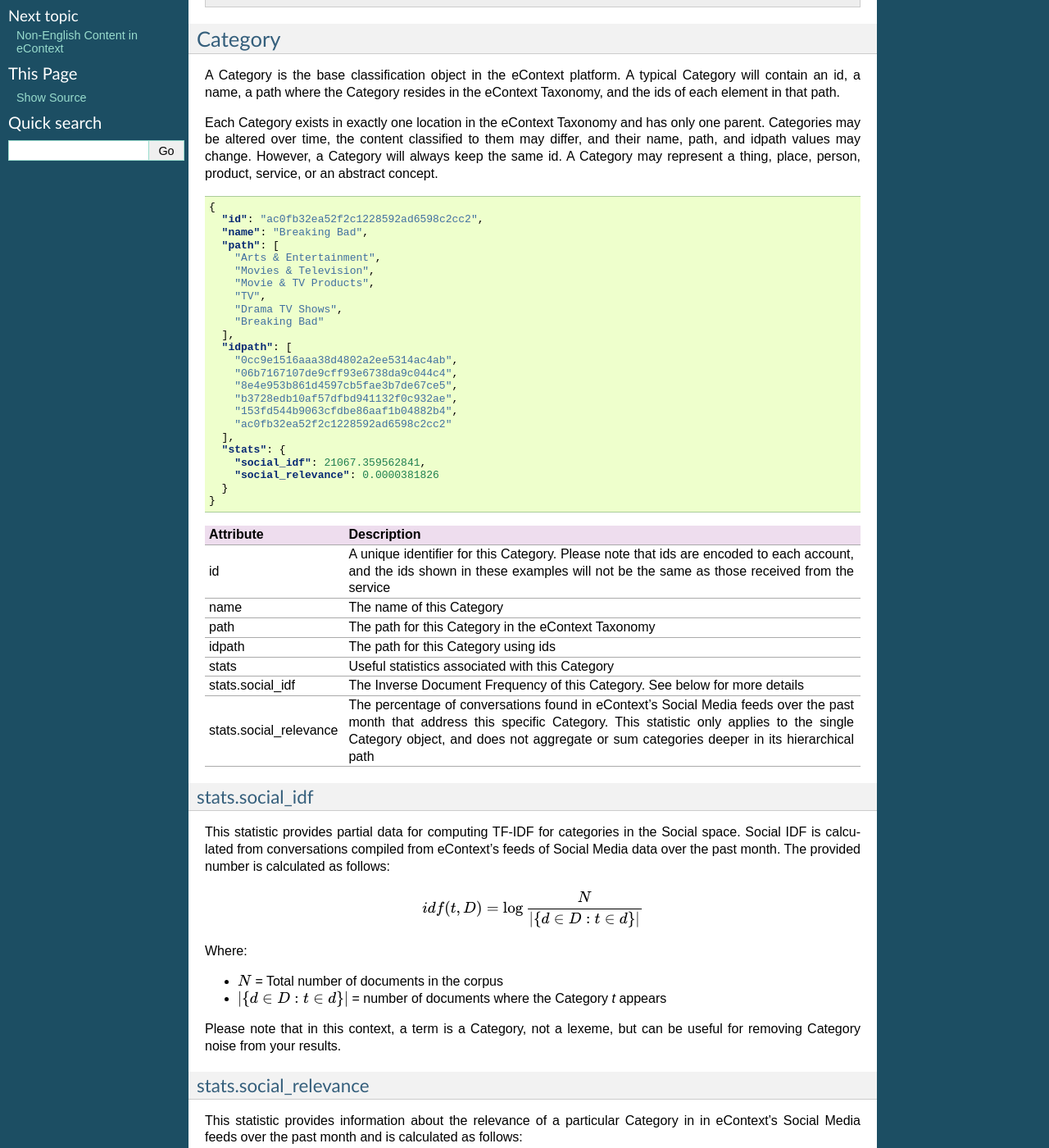
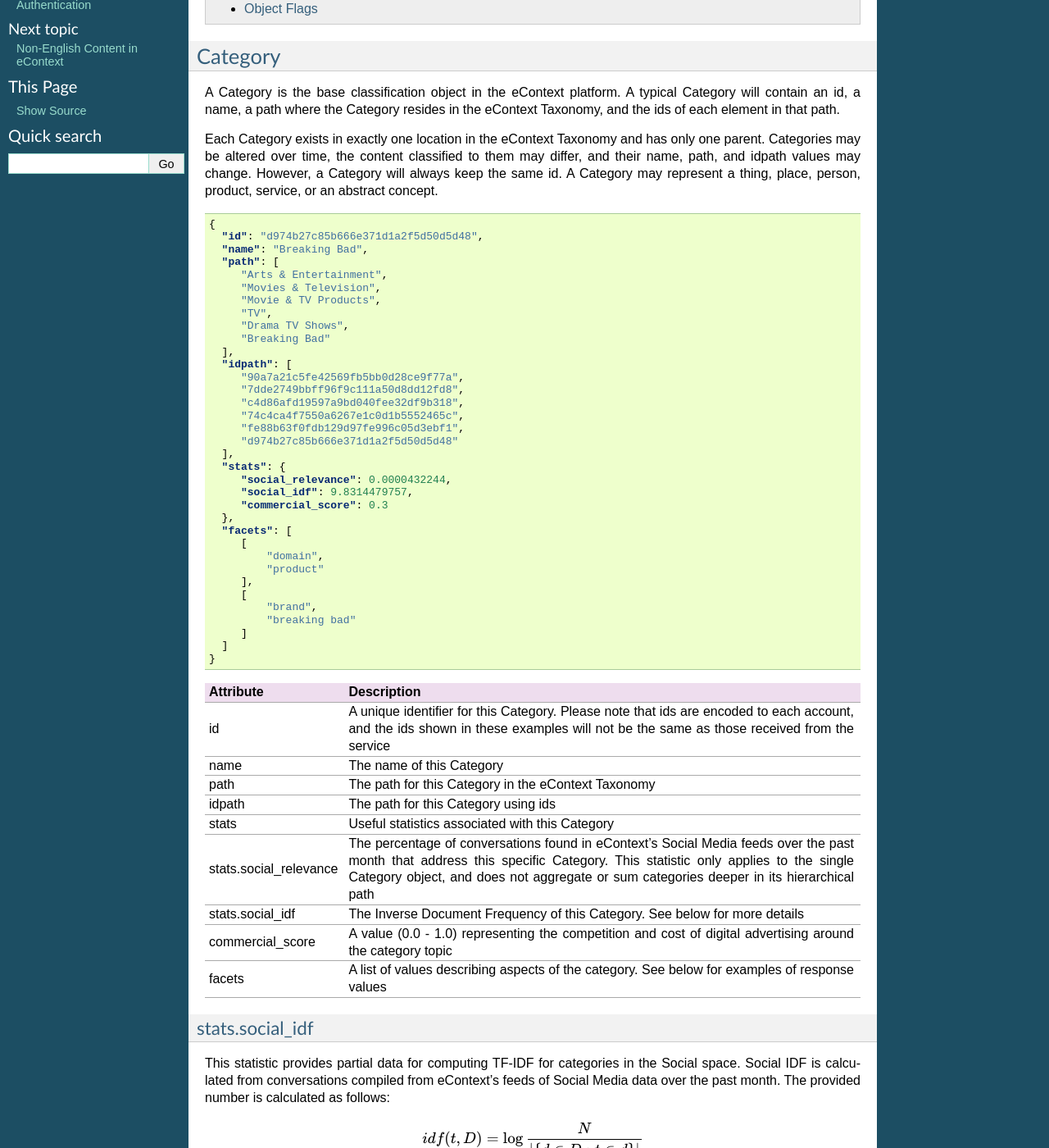
Before and after one commit to info-com/zenya-api-docs, a Sphinx documentation site: the page built from source/objects.rst, in a window 1280 px wide and 1400 px high, scrolled down 289 px. Shown: the whole window at 82% size. Built offline with Sphinx 7.4.7, drawn with Linux system fonts in a browser that asks for light colours; some of the changed text lies outside the part shown.

Commit message:
Update objects.rst

```diff
--- a/source/objects.rst
+++ b/source/objects.rst
@@ -16,28 +16,39 @@
 .. code-block:: json
 
     {
-      "id": "ac0fb32ea52f2c1228592ad6598c2cc2",
+      "id": "d974b27c85b666e371d1a2f5d50d5d48",
       "name": "Breaking Bad",
       "path": [
-        "Arts & Entertainment",
-        "Movies & Television",
-        "Movie & TV Products",
-        "TV",
-        "Drama TV Shows",
-        "Breaking Bad"
+         "Arts & Entertainment",
+         "Movies & Television",
+         "Movie & TV Products",
+         "TV",
+         "Drama TV Shows",
+         "Breaking Bad"
       ],
       "idpath": [
-        "0cc9e1516aaa38d4802a2ee5314ac4ab",
-        "06b7167107de9cff93e6738da9c044c4",
-        "8e4e953b861d4597cb5fae3b7de67ce5",
-        "b3728edb10af57dfbd941132f0c932ae",
-        "153fd544b9063cfdbe86aaf1b04882b4",
-        "ac0fb32ea52f2c1228592ad6598c2cc2"
+         "90a7a21c5fe42569fb5bb0d28ce9f77a",
+         "7dde2749bbff96f9c111a50d8dd12fd8",
+         "c4d86afd19597a9bd040fee32df9b318",
+         "74c4ca4f7550a6267e1c0d1b5552465c",
+         "fe88b63f0fdb129d97fe996c05d3ebf1",
+         "d974b27c85b666e371d1a2f5d50d5d48"
       ],
       "stats": {
-        "social_idf": 21067.359562841,
-        "social_relevance": 0.0000381826
-      }
+         "social_relevance": 0.0000432244,
+         "social_idf": 9.8314479757,
+         "commercial_score": 0.3
+      },
+      "facets": [
+         [
+             "domain",
+             "product"
+         ],
+         [
+             "brand",
+             "breaking bad"
+         ]
+      ]
     }
 
 .. csv-table::
@@ -49,8 +60,10 @@
     "path", "The path for this Category in the eContext Taxonomy"
     "idpath", "The path for this Category using ids"
     "stats", "Useful statistics associated with this Category"
+    "stats.social_relevance", "The percentage of conversations found in eContext's Social Media feeds over the past month that address this specific Category. This statistic only applies to the single Category object, and does not aggregate or sum categories deeper in its hierarchical path"
     "stats.social_idf", "The Inverse Document Frequency of this Category.  See below for more details"
-    "stats.social_relevance", "The percentage of conversations found in eContext's Social Media feeds over the past month that address this specific Category. This statistic only applies to the single Category object, and does not aggregate or sum categories deeper in its hierarchical path"
+    "commercial_score", "A value (0.0 - 1.0) representing the competition and cost of digital advertising around the category topic"
+    "facets", "A list of values describing aspects of the category. See below for examples of response values"
 
 
 stats.social_idf
@@ -85,6 +98,24 @@
 
 * :math:`|\{d \in D: t \in d\}|` = number of documents where the Category `t` appears
 * :math:`C` = Sum of all categories found in each document the corpus
+
+Facets
+^^^^^^
+
+Facets add detail to the nature of a category topic, and can be useful for organizing classifications across different paths and verticals.
+
+For example, linking categories for the Brand "Honda", whether they appear in "Home & Garden" (Honda Lawn Mowers) or "Vehicles" (Honda Accord).
+
+Below are some examples of possible values pairs returned in the Facets list. Additional Facet Types will be released in future versions.
+
+.. csv-table::
+    :header: "Facet Type","Example Facet Value/s","Description"
+    :widths: 30, 40, 70
+
+    "Domain","Product, Service, Facility, Information","A broad class describing if a category is a commercial item or piece of IP; an action or practice; a place; or an abstract concept"
+    "Brand","Apple, Honda, et al","The brand name associated with a category. May also be the name of a Person or piece of intellectual property (like a film series or TV show)"
+    "Product Line", "iPhone, Accord, et al", "A distinguishing name given to a set of items or services offered by a Brand"
+
 
 Overlay
 -------
```
